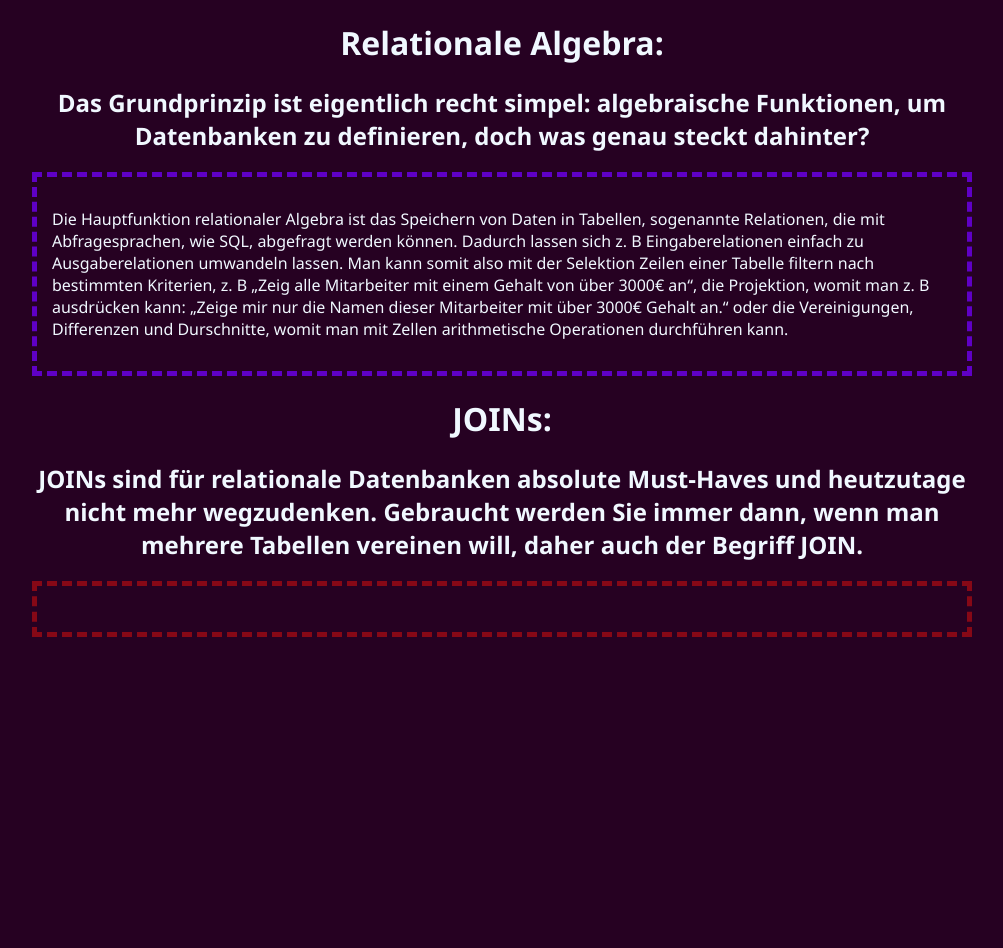
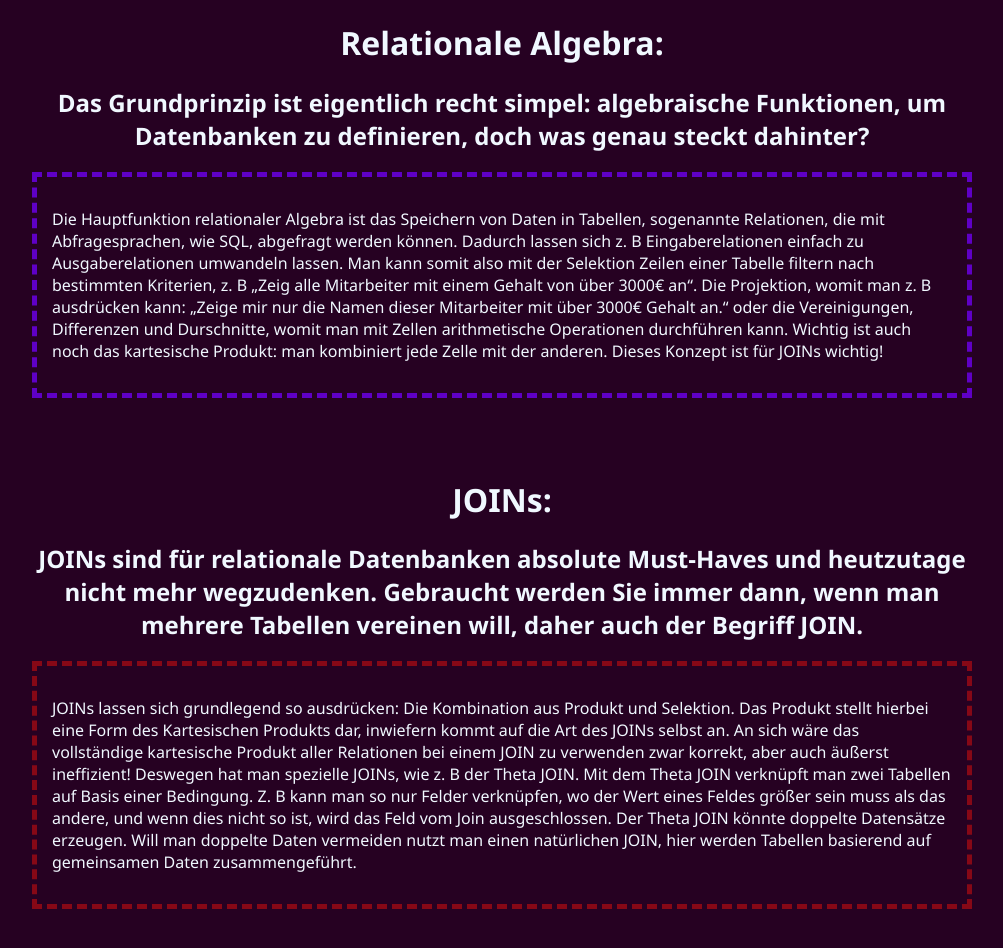
Before and after one commit to Moritisimor/DBSeite, a plain HTML site: page index.html in a window 1280 px wide. Shown: the whole page, without its empty margins (138-1141 px from the left). Before the commit the page ends 800 px from the top, so only its background shows below. Drawn offline with Linux system fonts and the light colour scheme.

Commit message:
Added Bottom Padding, a lot more info on JOINs, a bit more info on relational algebra

```diff
--- a/index.css
+++ b/index.css
@@ -17,6 +17,7 @@ body {
     padding: 15px;
     border: 5px dashed rgba(115, 0, 255, 0.745);
     color: aliceblue;
+    margin-bottom: 80px;
 }
 
 .JOINsHead {
@@ -31,4 +32,5 @@ body {
     padding: 15px;
     border: 5px dashed rgba(168, 11, 19, 0.745);
     color: aliceblue;
+    margin-bottom: 80px;
 }
--- a/index.html
+++ b/index.html
@@ -14,16 +14,20 @@
     </div>
     <div class="RelAlgBody">
         <p>Die Hauptfunktion relationaler Algebra ist das Speichern von Daten in Tabellen, sogenannte Relationen, die mit Abfragesprachen, wie SQL, abgefragt werden können. Dadurch lassen sich z. B Eingaberelationen einfach
-        zu Ausgaberelationen umwandeln lassen. Man kann somit also mit der Selektion Zeilen einer Tabelle filtern nach bestimmten Kriterien, z. B „Zeig alle Mitarbeiter mit einem Gehalt von über 3000€ an“, die Projektion,
+        zu Ausgaberelationen umwandeln lassen. Man kann somit also mit der Selektion Zeilen einer Tabelle filtern nach bestimmten Kriterien, z. B „Zeig alle Mitarbeiter mit einem Gehalt von über 3000€ an“. Die Projektion,
         womit man z. B ausdrücken kann: „Zeige mir nur die Namen dieser Mitarbeiter mit über 3000€ Gehalt an.“ oder die Vereinigungen, Differenzen und Durschnitte, womit man mit Zellen arithmetische Operationen durchführen
-        kann.</p>
+        kann. Wichtig ist auch noch das kartesische Produkt: man kombiniert jede Zelle mit der anderen. Dieses Konzept ist für JOINs wichtig!</p>
     </div>
     <div class="JOINsHead">
         <h1>JOINs:</h1>
         <h2>JOINs sind für relationale Datenbanken absolute Must-Haves und heutzutage nicht mehr wegzudenken. Gebraucht werden Sie immer dann, wenn man mehrere Tabellen vereinen will, daher auch der Begriff JOIN.</h2>
     </div>
     <div class="JOINsBody">
-        <p></p>
+        <p>JOINs lassen sich grundlegend so ausdrücken: Die Kombination aus Produkt und Selektion. Das Produkt stellt hierbei eine Form des Kartesischen Produkts dar, inwiefern kommt auf die Art des JOINs selbst an.
+        An sich wäre das vollständige kartesische Produkt aller Relationen bei einem JOIN zu verwenden zwar korrekt, aber auch äußerst ineffizient! Deswegen hat man spezielle JOINs, wie z. B der Theta JOIN. Mit dem
+        Theta JOIN verknüpft man zwei Tabellen auf Basis einer Bedingung. Z. B kann man so nur Felder verknüpfen, wo der Wert eines Feldes größer sein muss als das andere, und wenn dies nicht so ist, wird das Feld
+        vom Join ausgeschlossen. Der Theta JOIN könnte doppelte Datensätze erzeugen. Will man doppelte Daten vermeiden nutzt man einen natürlichen JOIN, hier werden Tabellen basierend auf gemeinsamen Daten
+        zusammengeführt.</p>
     </div>
 </body>
 </html>
```
